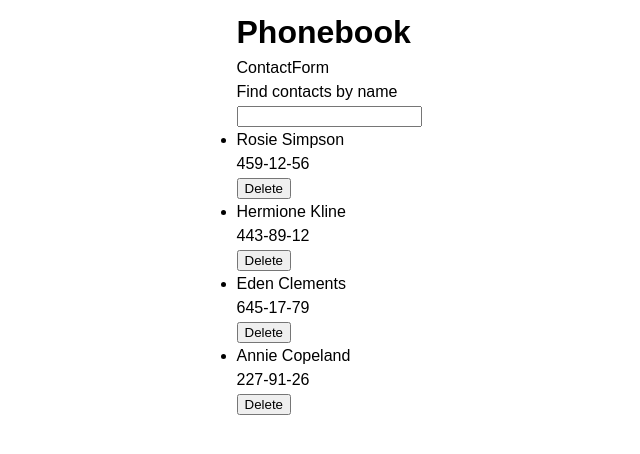
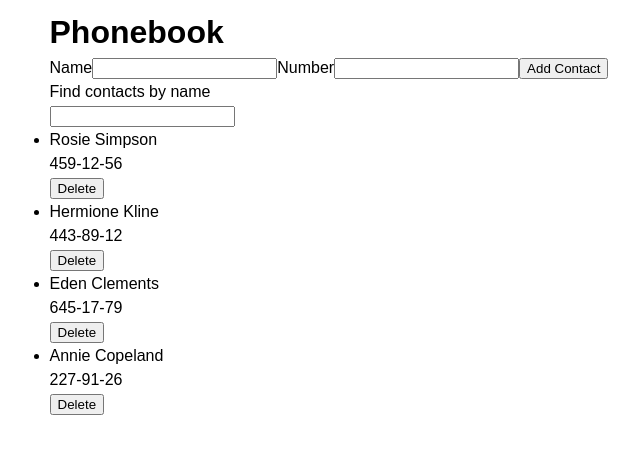
Before and after one commit to webdevbiv/goit-react-hw-03, a React (Vite) app: page / in a window 1280 px wide. Shown: the top 454 px of the page, without its empty margins (311-951 px from the left). Built offline with nearby package versions, Linux system fonts and the light colour scheme.

Commit message:
ADD | step 3

```diff
--- a/package.json
+++ b/package.json
@@ -13,6 +13,7 @@
     "clsx": "^2.1.1",
     "formik": "^2.4.6",
     "modern-normalize": "^3.0.1",
+    "nanoid": "^5.1.5",
     "react": "^19.0.0",
     "react-dom": "^19.0.0",
     "yup": "^1.6.1"
--- a/src/App.jsx
+++ b/src/App.jsx
@@ -1,24 +1,57 @@
 import { useState } from "react";
+import { nanoid } from "nanoid";
+
 import ContactForm from "./components/ContactForm/ContactForm";
 import ContactList from "./components/ContactList/ContactList";
 import SearchBox from "./components/SearchBox/SearchBox";
-import contacts from "./data/contacts.json";
+import initialContacts from "./data/contacts.json";
 
 const App = () => {
+  const [contacts, setContacts] = useState(initialContacts);
   const [userSearch, setUserSearch] = useState("");
 
   const filteredContacts = contacts.filter(({ name }) =>
-    name.toLocaleLowerCase().includes(userSearch.toLowerCase())
+    name.toLowerCase().includes(userSearch.toLowerCase())
   );
 
   const handleUserSearch = (e) => setUserSearch(e.target.value);
 
+  const handleNewContact = (values, { resetForm }) => {
+    const isDuplicate = contacts.some(
+      (contact) => contact.name.toLowerCase() === values.name.toLowerCase()
+    );
+
+    if (isDuplicate) {
+      alert(`${values.name} is already in contacts.`);
+      return;
+    }
+
+    const newContact = { ...values, id: nanoid() };
+    setContacts((prevContacts) => [...prevContacts, newContact]);
+
+    resetForm();
+  };
+
+  const handleDeleteContact = (id) => {
+    console.log(id);
+
+    setContacts((prevContacts) =>
+      prevContacts.filter((contact) => contact.id !== id)
+    );
+  };
+
   return (
     <>
       <h1>Phonebook</h1>
-      <ContactForm />
+      <ContactForm
+        initialValues={{ name: "", number: "" }}
+        onSubmit={handleNewContact}
+      />
       <SearchBox value={userSearch} onChange={handleUserSearch} />
-      <ContactList contacts={filteredContacts} />
+      <ContactList
+        contacts={filteredContacts}
+        onDeleteContact={handleDeleteContact}
+      />
     </>
   );
 };
--- a/src/components/Contact/Contact.jsx
+++ b/src/components/Contact/Contact.jsx
@@ -1,11 +1,13 @@
-const Contact = ({ name, number, id }) => {
+const Contact = ({ name, number, id, onClick }) => {
   return (
     <li key={id}>
       <div>
         <div>{name}</div>
         <div>{number}</div>
       </div>
-      <button>Delete</button>
+      <button type="button" onClick={onClick}>
+        Delete
+      </button>
     </li>
   );
 };
--- a/src/components/ContactForm/ContactForm.jsx
+++ b/src/components/ContactForm/ContactForm.jsx
@@ -1,5 +1,23 @@
-const ContactForm = () => {
-  return <div>ContactForm</div>;
+import { useId } from "react";
+import { Field, Form, Formik } from "formik";
+
+const ContactForm = ({ initialValues, onSubmit }) => {
+  const nameFieldId = useId();
+  const numberFieldId = useId();
+
+  return (
+    <Formik initialValues={initialValues} onSubmit={onSubmit}>
+      <Form>
+        <label htmlFor={nameFieldId}>Name</label>
+        <Field id={nameFieldId} name="name" />
+
+        <label htmlFor={numberFieldId}>Number</label>
+        <Field id={numberFieldId} name="number" type="tel" />
+
+        <button type="submit">Add Contact</button>
+      </Form>
+    </Formik>
+  );
 };
 
 export default ContactForm;
--- a/src/components/ContactList/ContactList.jsx
+++ b/src/components/ContactList/ContactList.jsx
@@ -1,9 +1,16 @@
 import Contact from "../Contact/Contact";
-const ContactList = ({ contacts }) => {
+const ContactList = ({ contacts, onDeleteContact }) => {
   return (
     <ul>
       {contacts.map(({ id, name, number }) => {
-        return <Contact key={id} name={name} number={number} />;
+        return (
+          <Contact
+            key={id}
+            name={name}
+            number={number}
+            onClick={() => onDeleteContact(id)}
+          />
+        );
       })}
     </ul>
   );
```
Also changed, not shown: 1 other file (tests, documents, lock files or other folders).
